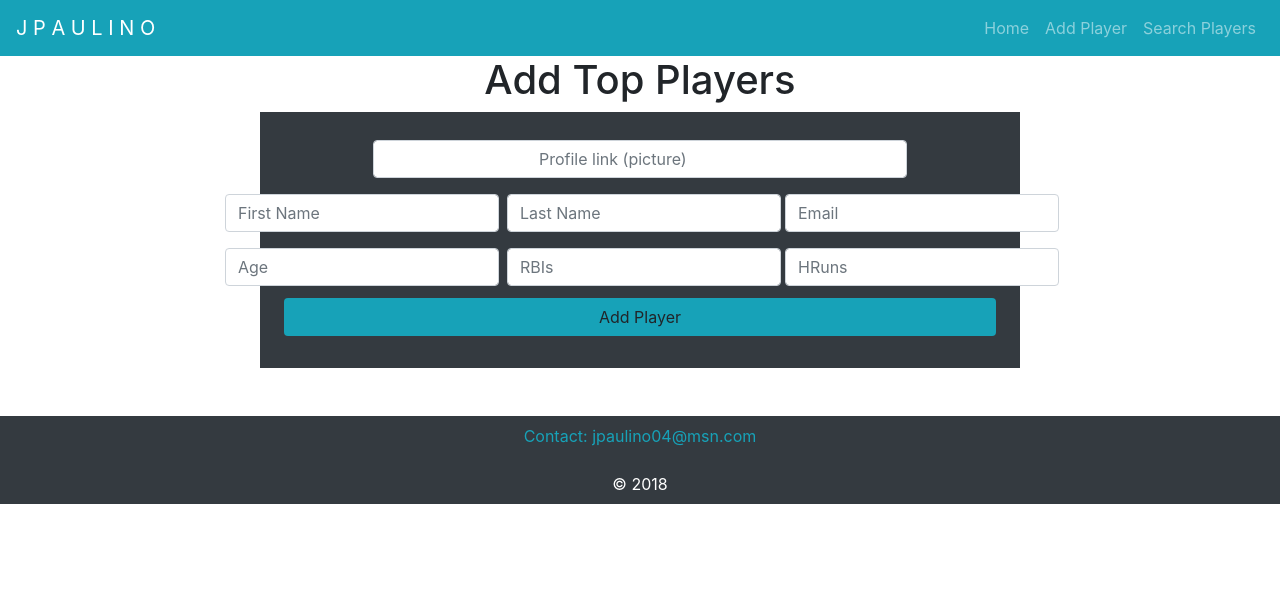
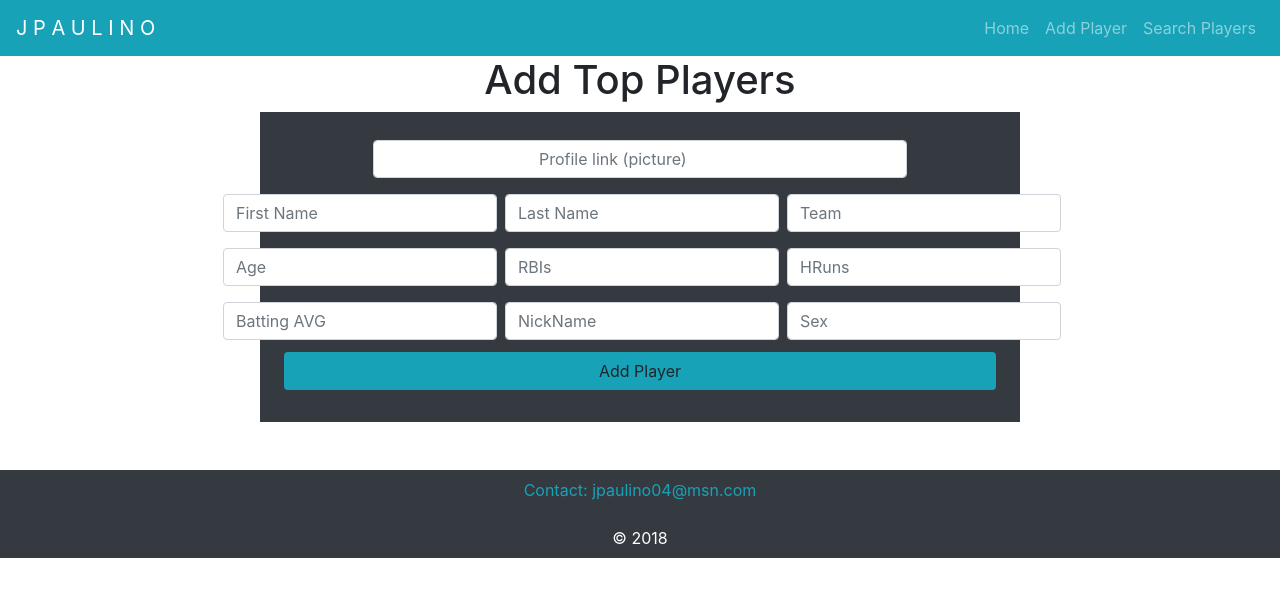
Before and after one commit to jpaulino04/players, a React (Create React App) app in the folder client/: page /players/add in a window 1280 px wide. Shown: the top 596 px of the page. Built offline with nearby package versions, Linux system fonts and the light colour scheme; no server answers.

Commit message:
updated Add Player component to change app state

```diff
--- a/client/package.json
+++ b/client/package.json
@@ -8,7 +8,8 @@
     "react": "^16.7.0",
     "react-dom": "^16.7.0",
     "react-router-dom": "^4.3.1",
-    "react-scripts": "2.1.2"
+    "react-scripts": "2.1.2",
+    "uuid": "^3.3.2"
   },
   "scripts": {
     "start": "react-scripts start",
--- a/client/src/components/players/AddPlayers.js
+++ b/client/src/components/players/AddPlayers.js
@@ -1,74 +1,144 @@
 import React, { Component } from 'react'
 import {Consumer} from "../../context";
+import uuid from "uuid";
 
 class AddPlayers extends Component {
-   state = {
-        players : null
+    constructor(props){
+        super(props)
+        this.state = {
+            Age: "",
+            Avatar: "",
+            Batting_AVG: "",
+            HRuns: "",
+            Sex: "",
+            Team: "",
+            Last_Name: "",
+            Name: "",
+            NickName: "",
+            RBIs: ""
+        };
+    }
 
-   };
-
-   newObj = null
-
-
-    componentDidMount(){
+    onChange(e){
+        this.setState({[e.target.name]: e.target.value})
+    }
+    onSubmit(dispatch, e){
+    //Pass the event last
+        e.preventDefault();
+        var newPlayer = this.state;
+        newPlayer.IdPlayer = uuid();
+        console.log(newPlayer)
+        dispatch({type:'Add_Contact', payload:newPlayer})
+        this.props.history.push('/')
 
     }
-
     render() {
         return(
             <Consumer>
                 {
                     value => {
-                        this.newObj = value;
+                        //testing
+                        // console.log("state from AddPlayer consumer: ",value)
+                        const {dispatch} = value;
+
                         return (
                             <div className="row mb-5">
                                 <div className="col-12">
                                     <h1 className="text-center">Add Top Players</h1>
                                 </div>
-                                <form className="bg-dark  p-4 col-8 mx-auto form-inline justify-content-center">
+                                <form
+                                    onSubmit={this.onSubmit.bind(this, dispatch)}
+                                    className="bg-dark  p-4 col-8 mx-auto form-inline justify-content-center">
 
                                     <div className="form-group mb-2 text-center d-block w-100 text-center">
                                         <input
                                                 type="text"
-                                                name="profile"
+                                                name="Avatar"
                                                 className="form-control m-1 d-block w-75 mx-auto"
-                                                placeholder="                                  Profile link (picture)"/>
+                                                placeholder="                                  Profile link (picture)"
+                                                value={this.state.Avatar}
+                                                onChange={this.onChange.bind(this)}
+                                        />
                                     </div>
                                     <div className="form-group mb-2 text-center">
                                         <input
                                             type="text"
-                                            name="name"
+                                            name="Name"
                                             className="form-control m-1"
-                                            placeholder="First Name"/>
+                                            placeholder="First Name"
+                                            value={this.state.Name}
+                                            onChange={this.onChange.bind(this)}
+                                        />
                                         <input
                                             type="text"
-                                            name="lastname"
+                                            name="Last_Name"
                                             className="form-control m-1"
-                                            placeholder="Last Name"/>
+                                            placeholder="Last Name"
+                                            value={this.state.Last_Name}
+                                            onChange={this.onChange.bind(this)}
+                                        />
                                         <input
                                             type="text"
-                                            name="email"
-                                            className="form-control"
-                                            placeholder="Email"/>
+                                            name="Team"
+                                            className="form-control ml-1"
+                                            placeholder="Team"
+                                            value={this.state.Team}
+                                            onChange={this.onChange.bind(this)}
+                                        />
                                     </div>
                                     <div className="form-group mb-2 text-center">
                                         <input
                                             type="Number"
-                                            name="age"
+                                            name="Age"
                                             className="form-control m-1"
-                                            placeholder="Age"/>
+                                            placeholder="Age"
+                                            value={this.state.Age}
+                                            onChange={this.onChange.bind(this)}
+                                        />
                                         <input
                                             type="Number"
-                                            name="rbis"
+                                            name="RBIs"
                                             className="form-control m-1"
-                                            placeholder="RBIs"/>
+                                            placeholder="RBIs"
+                                            value={this.state.RBIs}
+                                            onChange={this.onChange.bind(this)}
+                                        />
                                         <input
                                             type="Number"
-                                            name="hruns"
-                                            className="form-control"
-                                            placeholder="HRuns"/>
+                                            name="HRuns"
+                                            className="form-control ml-1"
+                                            placeholder="HRuns"
+                                            value={this.state.HRuns}
+                                            onChange={this.onChange.bind(this)}
+                                        />
                                     </div>
-                                    <button type="submit" className="btn btn-block bg-info mb-2">Add Player</button>
+                                    <div className="form-group mb-2 text-center">
+                                        <input
+                                                type="text"
+                                                name="Batting_AVG"
+                                                className="form-control m-1"
+                                                placeholder="Batting AVG"
+                                                value={this.state.Batting_AVG}
+                                                onChange={this.onChange.bind(this)}
+                                        />
+                                        <input
+                                            type="text"
+                                            name="NickName"
+                                            className="form-control m-1"
+                                            placeholder="NickName"
+                                            value={this.state.NickName}
+                                            onChange={this.onChange.bind(this)}
+                                        />
+                                        <input
+                                            type="text"
+                                            name="Sex"
+                                            className="form-control ml-1"
+                                            placeholder="Sex"
+                                            value={this.state.Sex}
+                                            onChange={this.onChange.bind(this)}
+                                        />
+                                    </div>
+                                    <button type="submit" name="Submit Button" className="btn btn-block bg-info mb-2">Add Player</button>
                                 </form>
                             </div>
                         )
--- a/client/src/components/players/Player.js
+++ b/client/src/components/players/Player.js
@@ -9,7 +9,7 @@ const Player = (props) => {
                 <img src={`${player.Avatar}`} alt=""/>
             </div>
             <p className="lead">
-                {player.Name}
+                {player.Name} {player.Last_Name}
             </p>
             <div className="card-body py-0 my-0">
                 <ul className="list-group border border-0 py-0 my-0">
--- a/client/src/components/players/Players.js
+++ b/client/src/components/players/Players.js
@@ -17,10 +17,9 @@ class Players extends Component {
             {
                 value => {
                     const {players} = value;
-                    console.log(players[0])
                     return(
                         <React.Fragment>
-                            <h1 className="text-center">Top Baseball Players</h1>
+                            <h1 className="text-center mt-3">Top Baseball Players</h1>
                             <div className="row justify-content-around my-4  text-center py-4">
                                 {
                                     players.map(player =>(
--- a/client/src/components/players/SearchPlayers.js
+++ b/client/src/components/players/SearchPlayers.js
@@ -51,8 +51,8 @@ export default class SearchPlayers extends Component {
             {this.state.showPlayers ?
                 <div className="text-center mt-3">
                     {this.state.players.map(player=>(
-                        <div>
-                            <p className="lead" key={player.IdPlayer}> {player.Name} {player.Last_Name} {player.Age} </p>
+                        <div key={player.IdPlayer}>
+                            <p className="lead" > {player.Name} {player.Last_Name} {player.Age} </p>
                             <img src={player.Avatar} alt=""/>
                         </div>
                     ))}
```
Also changed, not shown: client/src/context.js (+4 -8 lines), 1 other file (tests, documents, lock files or other folders).
